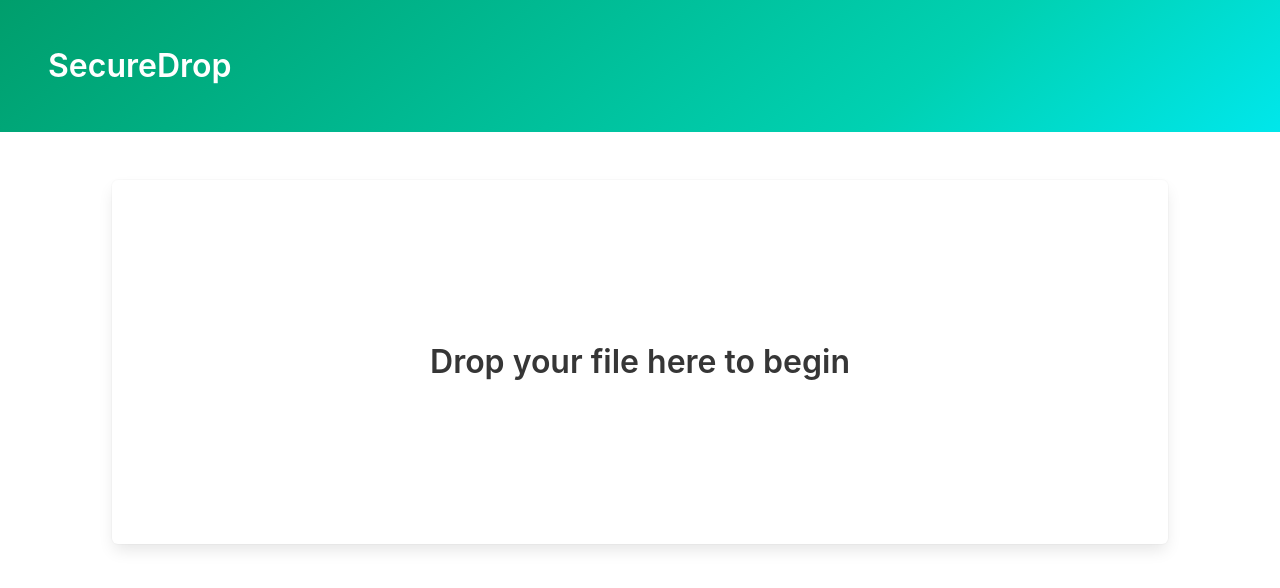
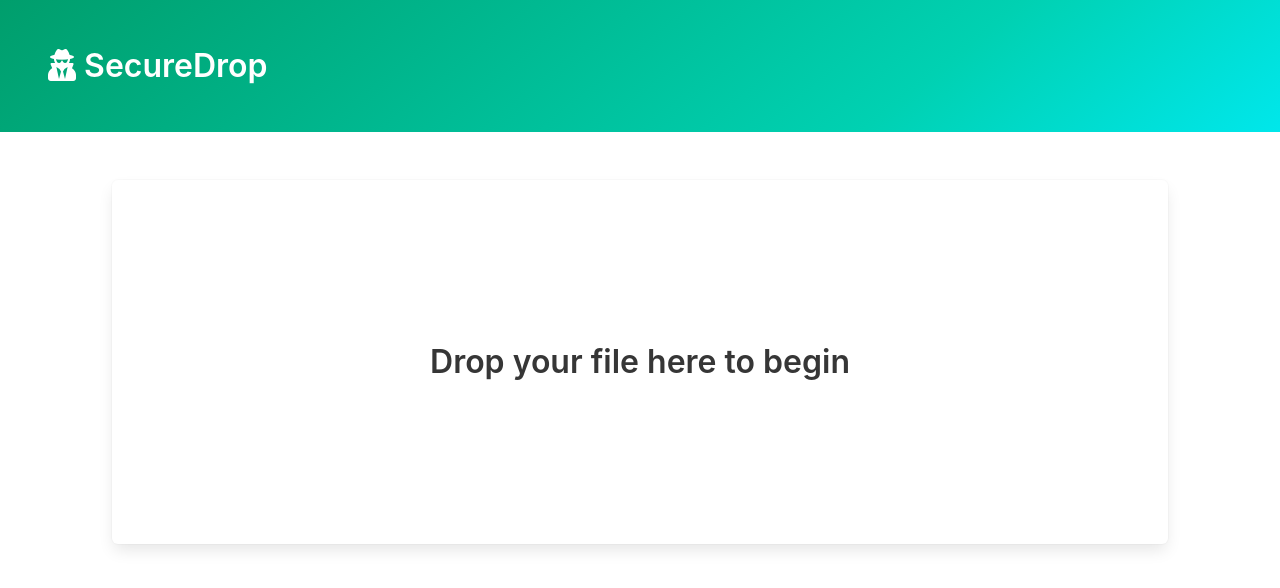
Before and after one commit to joshgarde/securedrop-client, a Vue app: page / in a window 1280 px wide. Shown: the top 588 px of the page. Built offline with nearby package versions, Linux system fonts and the light colour scheme; no server answers.

Commit message:
Add logo

```diff
--- a/src/App.vue
+++ b/src/App.vue
@@ -1,7 +1,10 @@
 <template>
   <div class="hero is-primary is-bold">
     <div class="hero-body">
-      <span class="title">SecureDrop</span>
+      <span class="title">
+        <i class="fas fa-user-secret"></i>
+        SecureDrop
+      </span>
     </div>
   </div>
 
```
